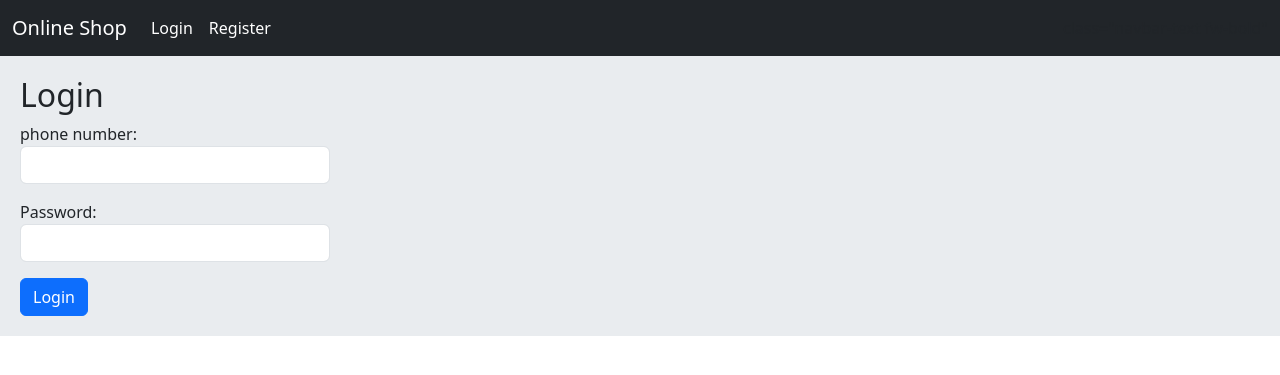
After one commit to mobinesmaeili/shop, a Django app: page /accounts/login/ in a window 1280 px wide. The commit adds this page. Shown: the top 375 px of the page. Run offline with Django 5.2, Linux system fonts and the light colour scheme; parts of the project's set-up code (start-up, migrations or seed data) failed here and were passed over.

Commit message:
setup user login and logout

```diff
--- a/A/A/settings.py
+++ b/A/A/settings.py
@@ -124,3 +124,8 @@ STATIC_URL = 'static/'
 DEFAULT_AUTO_FIELD = 'django.db.models.BigAutoField'
 
 AUTH_USER_MODEL = 'accounts.User'
+
+SESSION_ENGINE = 'django.contrib.sessions.backends.db'
+SESSION_COOKIE_AGE = 86400   #24 hour
+SESSION_SAVE_EVERY_REQUEST = True
+SESSION_EXPIRE_AT_BROWSER_CLOSE = False
--- a/A/accounts/forms.py
+++ b/A/accounts/forms.py
@@ -54,3 +54,7 @@ class UserRegistrationForm(forms.Form):
 
 class VerifyCodeForm(forms.Form):
     code = forms.IntegerField()
+
+class UserLoginForm(forms.Form):
+    phone_number = forms.CharField(label='phone number',widget=forms.TextInput(attrs={'class': 'form-control'}))
+    password = forms.CharField(widget=forms.PasswordInput(attrs={'class': 'form-control'}))
--- /dev/null
+++ b/A/accounts/templates/accounts/login.html
@@ -0,0 +1,14 @@
+{% extends 'base.html' %}
+
+{% block title %}Login{% endblock %}
+
+{% block content %}
+
+    <h2>Login</h2>
+
+    <form action="" method="post" class="col-md-3">
+        {% csrf_token %}
+        {{ form.as_p }}
+        <input class="btn btn-primary" type="submit" value="Login">
+    </form>
+{% endblock %}
--- a/A/accounts/urls.py
+++ b/A/accounts/urls.py
@@ -6,4 +6,6 @@ app_name = 'accounts'
 urlpatterns = [
     path('register/', views.UserRegisterView.as_view(), name='user_register'),
     path('verify/', views.UserRegisterVerifyCodeView.as_view(), name='verify_code'),
+    path('login/', views.UserLoginView.as_view(), name='user_login'),
+    path('logout/', views.UserLogoutView.as_view(), name='user_logout'),
 ]
--- a/A/accounts/views.py
+++ b/A/accounts/views.py
@@ -1,10 +1,11 @@
 from django.shortcuts import render, redirect
 from django.views import View
-from .forms import UserRegistrationForm, VerifyCodeForm
+from .forms import UserRegistrationForm, VerifyCodeForm, UserLoginForm
 import random
 from utils import send_otp_code
 from .models import OtpCode, User
 from django.contrib import messages
+from django.contrib.auth import authenticate, login, logout
 
 
 class UserRegisterView(View):
@@ -49,10 +50,44 @@ class UserRegisterVerifyCodeView(View):
             if cd['code'] == code_instance.code:
                 User.objects.create_user(user_session['phone_number'], user_session['email'], user_session['full_name'],
                                          user_session['password'])
+                authenticate_user = authenticate(request, username=user_session['phone_number'], password=user_session['password'])
+                if authenticate_user is not None:
+                    login(request, authenticate_user)
                 code_instance.delete()
-                messages.success(request, 'you registered successfully', 'success')
+                messages.success(request, 'You registered successfully!', 'success')
                 return redirect('home:home')
             else:
-                messages.error(request, 'wrong code', 'danger')
+                messages.error(request, 'Incorrect code.', 'danger')
                 return redirect('accounts:verify_code')
         return redirect('home:home')
+
+class UserLoginView(View):
+    form_class = UserLoginForm
+    template_name = 'accounts/login.html'
+
+    def dispatch(self, request, *args, **kwargs):
+        if request.user.is_authenticated:
+            return redirect('home:home')
+        return super().dispatch(request, *args, **kwargs)
+
+    def get(self, request):
+        form = self.form_class()
+        return render(request, self.template_name, {'form': form})
+
+    def post(self, request):
+        form = self.form_class(request.POST)
+        if form.is_valid():
+            cd = form.cleaned_data
+            user = authenticate(username=cd['phone_number'], password=cd['password'])
+            if user is not None:
+                login(request, user)
+                messages.success(request, 'you logged in successfully', 'success')
+                return redirect('home:home')
+            messages.error(request, 'wrong phone-number or password', 'danger')
+        return render(request, self.template_name, {'form': form})
+
+class UserLogoutView(View):
+    def get(self, request):
+        logout(request)
+        messages.success(request, 'you logged out successfully', 'success')
+        return redirect('home:home')
--- a/A/templates/inc/navbar.html
+++ b/A/templates/inc/navbar.html
@@ -3,14 +3,21 @@
         <a class="navbar-brand" href="{% url 'home:home' %}">Online Shop</a>
         <div class="collapse navbar-collapse" id="navbarNavAltMarkup">
             <div class="navbar-nav">
-                <a class="nav-link active" aria-current="page" href="#">Profile</a>
-                <a class="nav-link active " aria-current="page" href="#">Logout</a>
-                <a class="nav-link active " aria-current="page" href="{% url 'accounts:user_register' %}">Register</a>
-                <a class="nav-link active " aria-current="page" href="#">Login</a>
+                {% if request.user.is_authenticated %}
+                    <a class="nav-link active" aria-current="page" href="#">Profile</a>
+                    <a class="nav-link active " aria-current="page" href="{% url 'accounts:user_logout' %}">Logout</a>
+                {% else %}
+                    <a class="nav-link active " aria-current="page" href="{% url 'accounts:user_login' %}">Login</a>
+                    <a class="nav-link active " aria-current="page" href="{% url 'accounts:user_register' %}">Register</a>
+                {% endif %}
             </div>
         </div>class="navbar-text fw-bold"
         <div class="ms-auto">
-            <a class="navbar-text fw-bold text-decoration-none" href="#">User Name</a>
+            {% if request.user.is_authenticated %}
+                <a class="navbar-text fw-bold text-decoration-none" href="#">
+                    {{ request.user.full_name }}
+                </a>
+            {% endif %}
         </div>
     </div>
 </nav>
```
Also changed, not shown: A/utils.py (+15 -3 lines).
